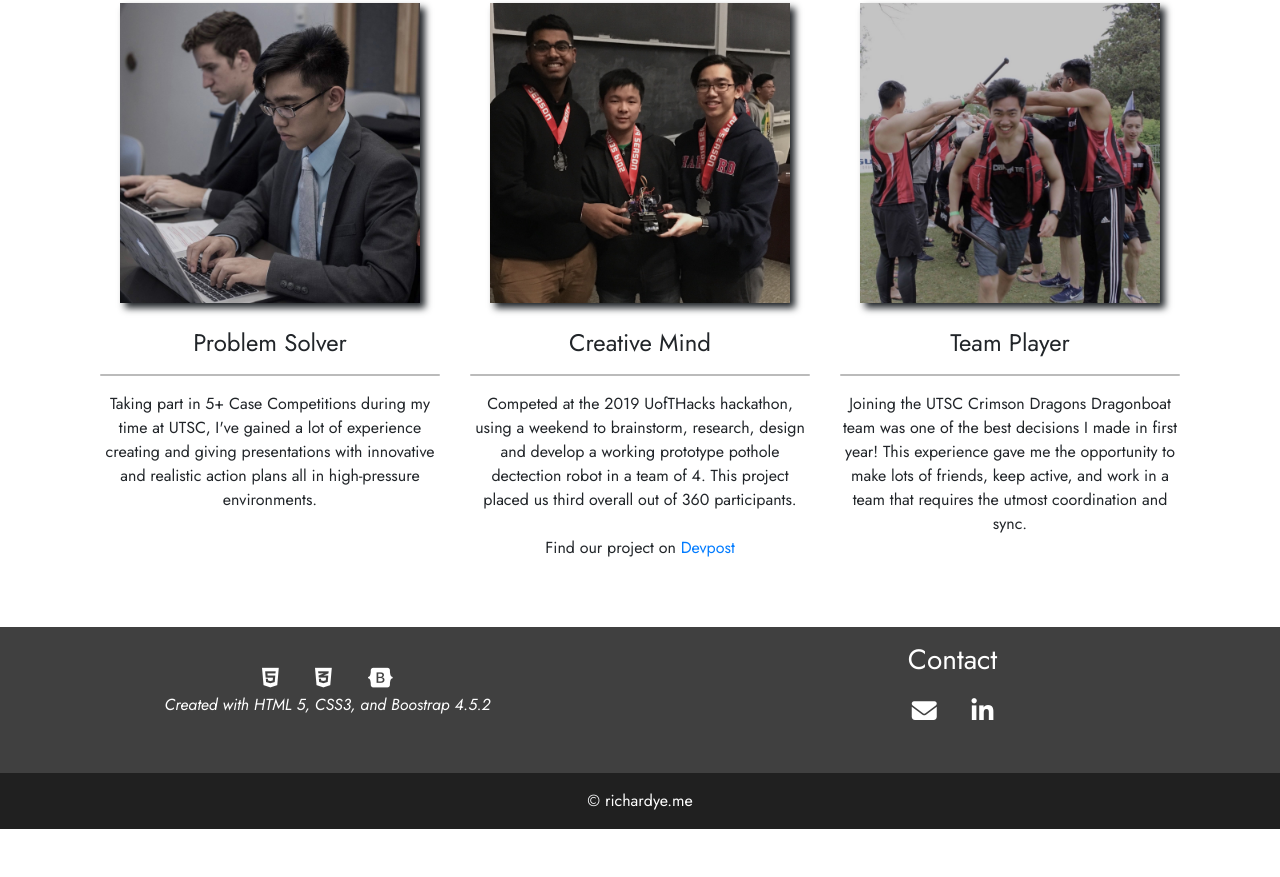
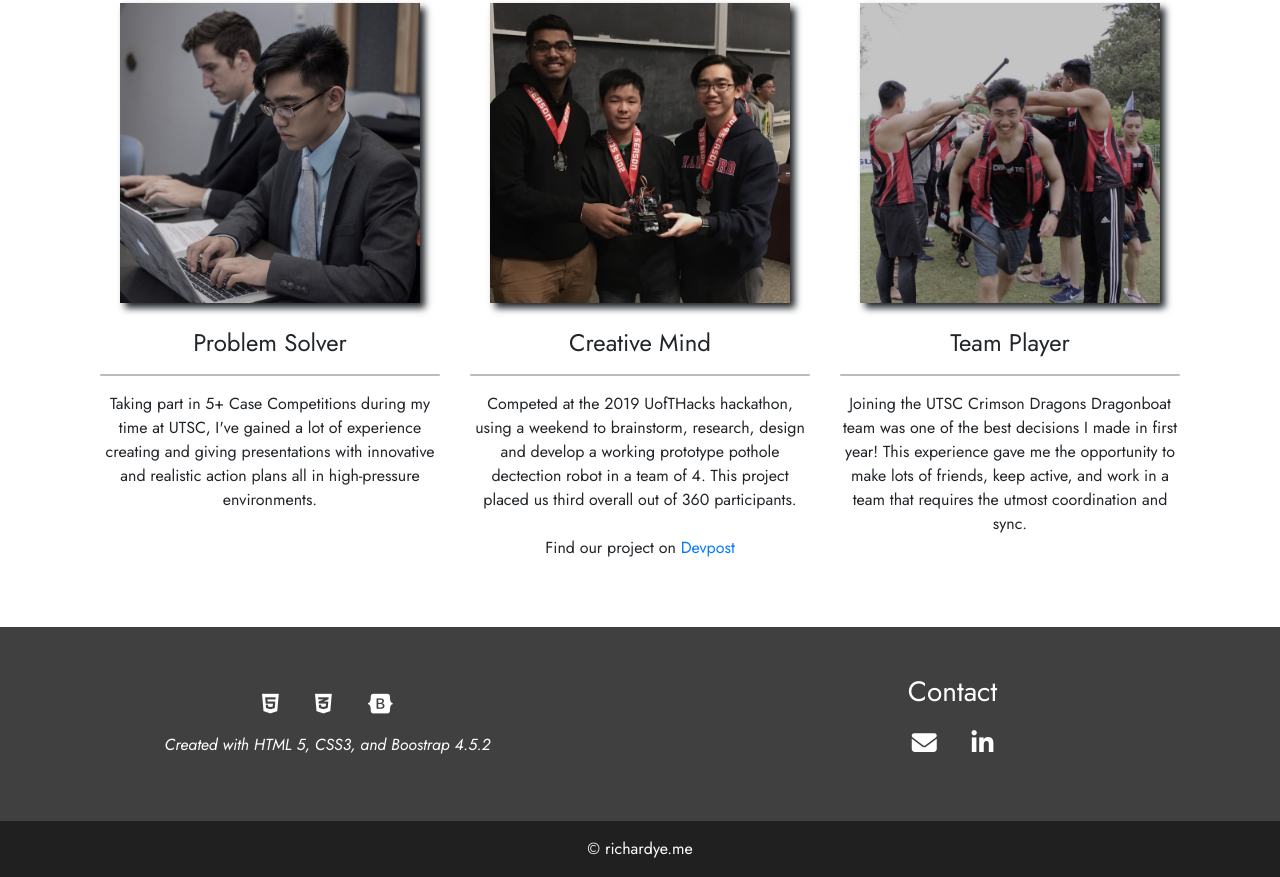
Before and after one commit to richardye101/richardye, a plain HTML site: page index.html in a window 1280 px wide. Shown: the part 1573-2450 px from the top of the page. Before the commit the page ends 2402 px from the top, so only its background shows below. Drawn offline with nearby package versions, Linux system fonts and the light colour scheme.

Commit message:
footer spacing

```diff
--- a/css/style.css
+++ b/css/style.css
@@ -116,7 +116,6 @@ hr.solid{
 footer{
   width: 100%;
   background-color: #404040;
-  padding: 5%;
   color: #FFF;
 }
 .fa{
@@ -131,7 +130,7 @@ footer{
 }
 .fab{
   font-size: 1.4em;
-  padding: 0 0.7em;
+  padding: .8em 0.7em;
 }
 .socket{
   background-color: #202020;
--- a/index.html
+++ b/index.html
@@ -200,13 +200,13 @@
   </div> -->
 
 <!-- The footer section -->
-  <footer class="container-fluid text-center py-3">
+  <footer class="container-fluid text-center py-5">
     <div class="row">
-        <div class="col-sm-6 py-4">
-          <i class="fab fa-html5"></i>
-          <i class="fab fa-css3-alt"></i>
-          <i class="fab fa-bootstrap"></i>
-          <p><i>Created with HTML 5, CSS3, and Boostrap 4.5.2</i></p>
+        <div class="col-sm-6">
+          <i class="fab fa-html5 text-center"></i>
+          <i class="fab fa-css3-alt text-center"></i>
+          <i class="fab fa-bootstrap text-center"></i>
+          <p class="text-center"><i>Created with HTML 5, CSS3, and Boostrap 4.5.2</i></p>
         </div>
         <div class="col-sm-6">
           <h3>Contact</h3>
```
